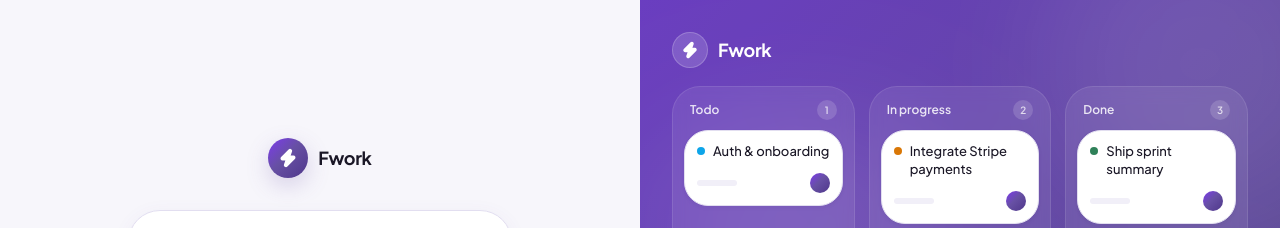
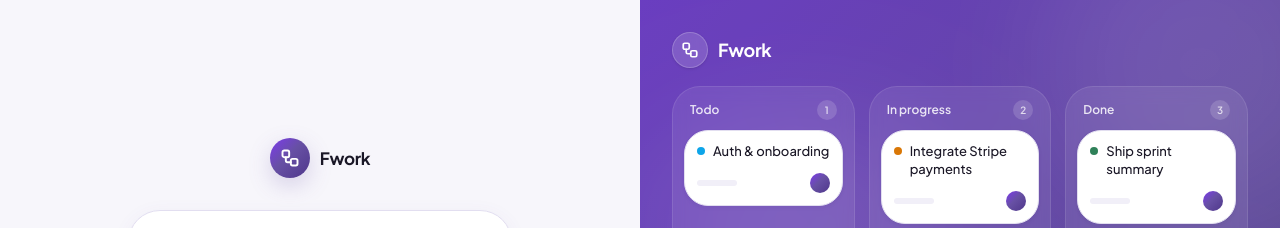
Before and after one commit to Eddy-hoang/Fwork, a React (Vite) app in the folder frontend/: page /login in a window 1280 px wide. Shown: the top 228 px of the page. Built offline with nearby package versions, Linux system fonts and the light colour scheme; no server answers.

Commit message:
update logo

```diff
--- a/frontend/src/components/auth/AuthAside.jsx
+++ b/frontend/src/components/auth/AuthAside.jsx
@@ -1,6 +1,6 @@
 import { Link } from "react-router-dom";
 import { motion } from "framer-motion";
-import { Zap, Sparkles } from "lucide-react";
+import { Workflow, Sparkles } from "lucide-react";
 import KanbanDemo from "../landing/KanbanDemo";
 
 const AuthAside = ({
@@ -40,8 +40,8 @@ const AuthAside = ({
 
       {/* brand mark */}
       <Link to="/" className="absolute left-8 top-8 z-10 flex items-center gap-2.5 text-white">
-        <span className="flex h-9 w-9 items-center justify-center rounded-xl bg-white/15 ring-1 ring-inset ring-white/20">
-          <Zap className="h-4.5 w-4.5 fill-white text-white" />
+        <span className="flex h-9 w-9 items-center justify-center rounded-xl bg-white/15 ring-1 ring-inset ring-white/20 shadow-sm backdrop-blur-sm">
+          <Workflow className="h-4.5 w-4.5 text-white stroke-[2.3]" />
         </span>
         <span className="font-display text-lg font-bold tracking-tight">Fwork</span>
       </Link>
--- /dev/null
+++ b/frontend/src/components/common/Logo.jsx
@@ -0,0 +1,38 @@
+import { Workflow } from "lucide-react";
+
+/**
+ * Fwork Logo Component
+ * Uses Lucide's `Workflow` icon with chromatic depth, layered glass / gradient surfaces.
+ */
+export default function Logo({
+  size = "md",
+  showText = true,
+  className = "",
+  textClassName = "",
+}) {
+  const sizeMap = {
+    sm: { box: "h-8 w-8 rounded-xl", icon: "h-4 w-4", text: "text-base" },
+    md: { box: "h-9 w-9 rounded-xl", icon: "h-4.5 w-4.5", text: "text-lg" },
+    lg: { box: "h-10 w-10 rounded-2xl", icon: "h-5 w-5", text: "text-[17px]" },
+    xl: { box: "h-11 w-11 rounded-2xl", icon: "h-6 w-6", text: "text-xl" },
+  };
+
+  const currentSize = sizeMap[size] || sizeMap.md;
+
+  return (
+    <div className={`inline-flex items-center gap-2.5 select-none ${className}`}>
+      <div
+        className={`brand-gradient grid shrink-0 place-items-center ${currentSize.box} shadow-[var(--shadow-brand)] transition-transform duration-200 hover:scale-105 active:scale-95`}
+      >
+        <Workflow className={`${currentSize.icon} text-white stroke-[2.3]`} />
+      </div>
+      {showText && (
+        <span
+          className={`font-display font-bold tracking-tight text-ink ${currentSize.text} ${textClassName}`}
+        >
+          Fwork
+        </span>
+      )}
+    </div>
+  );
+}
--- a/frontend/src/components/landing/Footer.jsx
+++ b/frontend/src/components/landing/Footer.jsx
@@ -1,5 +1,5 @@
 import { Link } from "react-router-dom";
-import { Zap } from "lucide-react";
+import Logo from "../common/Logo";
 
 const columns = [
   {
@@ -28,11 +28,8 @@ const Footer = () => (
       <div className="grid gap-10 sm:grid-cols-2 lg:grid-cols-4">
         {/* brand */}
         <div className="lg:col-span-2">
-          <Link to="/" className="flex items-center gap-2.5 font-semibold">
-            <span className="brand-gradient flex h-9 w-9 items-center justify-center rounded-xl shadow-[var(--shadow-brand)]">
-              <Zap className="h-4.5 w-4.5 fill-white text-white" />
-            </span>
-            <span className="font-display text-lg font-bold tracking-tight">Fwork</span>
+          <Link to="/">
+            <Logo size="md" />
           </Link>
           <p className="mt-4 max-w-xs text-sm leading-relaxed text-muted">
             The AI-native Kanban that turns goals into shipped work — planning less so your team ships more.
--- a/frontend/src/components/landing/Navbar.jsx
+++ b/frontend/src/components/landing/Navbar.jsx
@@ -1,6 +1,6 @@
 import { useEffect, useState } from "react";
 import { Link } from "react-router-dom";
-import { Zap } from "lucide-react";
+import Logo from "../common/Logo";
 import Button from "../ui/Button";
 
 const navLinks = [
@@ -32,11 +32,8 @@ const Navbar = () => {
             : "max-w-6xl px-6 py-3.5"
         }`}
       >
-        <Link to="/" className="flex items-center gap-2.5 font-semibold">
-          <div className="brand-gradient flex h-9 w-9 items-center justify-center rounded-xl shadow-[var(--shadow-brand)]">
-            <Zap className="h-4.5 w-4.5 fill-white text-white" />
-          </div>
-          <span className="font-display text-lg font-bold tracking-tight">Fwork</span>
+        <Link to="/">
+          <Logo size="md" />
         </Link>
         <nav className="hidden items-center gap-1 md:flex">
           {navLinks.map(([label, href]) => (
--- a/frontend/src/components/layout/Sidebar.jsx
+++ b/frontend/src/components/layout/Sidebar.jsx
@@ -7,6 +7,7 @@ import { useBoards } from "../../context/BoardsContext";
 import { useAuth } from "../../context/AuthContext";
 import Avatar from "../ui/Avatar";
 import WorkspaceSelector from "../workspace/WorkspaceSelector";
+import Logo from "../common/Logo";
 import { cn } from "../../lib/utils";
 import { useLanguage } from "../../context/LanguageContext";
 
@@ -67,14 +68,7 @@ const Sidebar = ({ collapsed, onToggle, onCreateBoard, onCommand }) => {
     >
       {/* Header (pinned at top) */}
       <div className="flex h-16 items-center gap-2.5 px-3.5 shrink-0">
-        <div className="brand-gradient grid h-10 w-10 shrink-0 place-items-center rounded-2xl shadow-[var(--shadow-brand)]">
-          <Zap className="h-5 w-5 fill-white text-white" />
-        </div>
-        {!collapsed && (
-          <span className="flex-1 truncate font-display text-[17px] font-bold tracking-tight text-ink">
-            Fwork
-          </span>
-        )}
+        <Logo size="lg" showText={!collapsed} />
         {!collapsed && (
           <button
             onClick={onToggle}
--- a/frontend/src/pages/Login.jsx
+++ b/frontend/src/pages/Login.jsx
@@ -1,7 +1,7 @@
 import { useState, useEffect, useCallback } from "react";
 import { Link, useNavigate, useLocation } from "react-router-dom";
 import toast from "react-hot-toast";
-import { Zap } from "lucide-react";
+import Logo from "../components/common/Logo";
 import { useAuth } from "../context/AuthContext";
 import { Input } from "../components/ui/Input";
 import Button from "../components/ui/Button";
@@ -80,14 +80,9 @@ const Login = () => {
         <div className="w-full max-w-sm animate-in">
           <Link
             to="/"
-            className="mb-8 flex items-center justify-center gap-2.5 font-semibold"
+            className="mb-8 flex items-center justify-center"
           >
-            <div className="brand-gradient flex h-10 w-10 items-center justify-center rounded-2xl shadow-[var(--shadow-brand)]">
-              <Zap className="h-5 w-5 fill-white text-white" />
-            </div>
-            <span className="font-display text-lg font-bold tracking-tight">
-              Fwork
-            </span>
+            <Logo size="lg" />
           </Link>
 
           <div className="card rounded-3xl p-8 shadow-[var(--shadow-soft)]">
--- a/frontend/src/pages/Register.jsx
+++ b/frontend/src/pages/Register.jsx
@@ -1,7 +1,7 @@
 import { useState, useEffect, useCallback } from "react";
 import { Link, useNavigate } from "react-router-dom";
 import toast from "react-hot-toast";
-import { Zap } from "lucide-react";
+import Logo from "../components/common/Logo";
 import { useAuth } from "../context/AuthContext";
 import { Input } from "../components/ui/Input";
 import Button from "../components/ui/Button";
@@ -71,11 +71,8 @@ const Register = () => {
     <div className="flex min-h-screen">
       <div className="flex w-full items-center justify-center px-4 py-10 lg:w-1/2">
         <div className="w-full max-w-sm animate-in">
-        <Link to="/" className="mb-8 flex items-center justify-center gap-2.5 font-semibold">
-          <div className="brand-gradient flex h-10 w-10 items-center justify-center rounded-2xl shadow-[var(--shadow-brand)]">
-            <Zap className="h-5 w-5 fill-white text-white" />
-          </div>
-          <span className="font-display text-lg font-bold tracking-tight">Fwork</span>
+        <Link to="/" className="mb-8 flex items-center justify-center">
+          <Logo size="lg" />
         </Link>
 
         <div className="card rounded-3xl p-8 shadow-[var(--shadow-soft)]">
--- a/frontend/src/pages/Settings.jsx
+++ b/frontend/src/pages/Settings.jsx
@@ -9,6 +9,7 @@ import { userApi } from "../lib/api";
 import Topbar from "../components/layout/Topbar";
 import Button from "../components/ui/Button";
 import Avatar from "../components/ui/Avatar";
+import Logo from "../components/common/Logo";
 import { cn } from "../lib/utils";
 import { useLanguage } from "../context/LanguageContext";
 
@@ -265,9 +266,7 @@ const Settings = () => {
           <div className="grid grid-cols-1 md:grid-cols-2 gap-5">
             <Card title={t("About")} className="flex flex-col justify-between">
               <div className="flex items-center gap-3">
-                <div className="brand-gradient flex h-10 w-10 shrink-0 items-center justify-center rounded-xl shadow-[var(--shadow-brand)]">
-                  <Zap className="h-5 w-5 fill-white text-white" />
-                </div>
+                <Logo size="lg" showText={false} />
                 <div>
                   <p className="text-sm font-semibold text-ink">Fwork</p>
                   <p className="text-xs text-muted">{t("AboutDesc")}</p>
```
